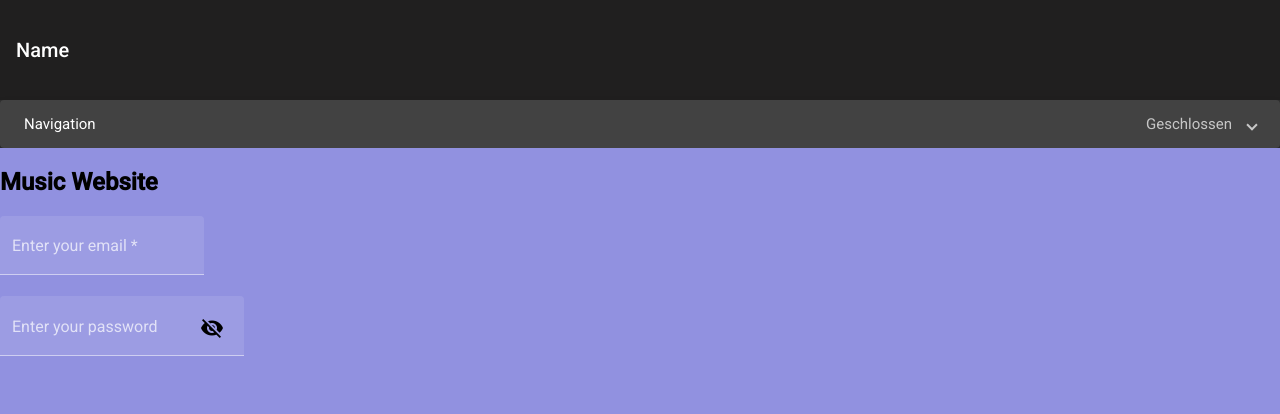
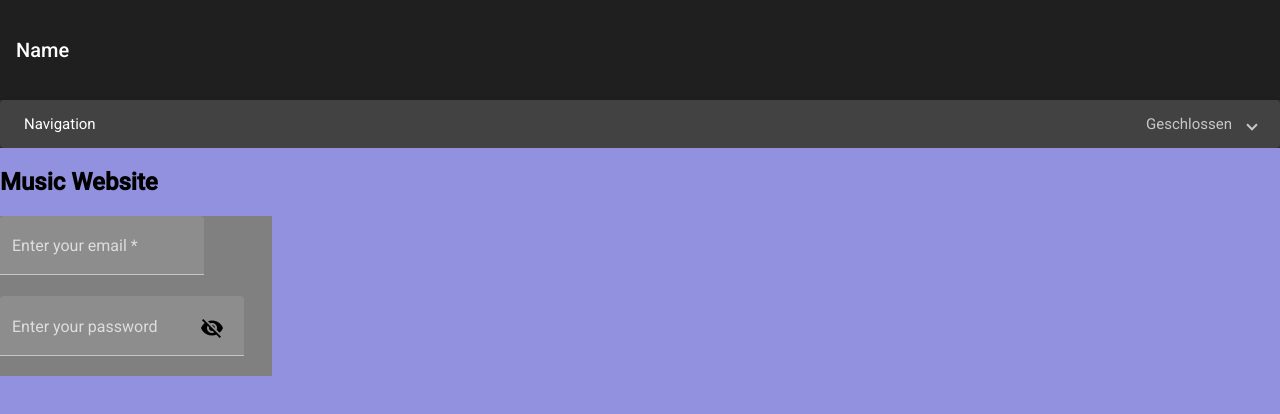
Before and after one commit to SirEtrigan/ProjektName, an Angular app in the folder ProjektName/: page / in a window 1280 px wide. Shown: the top 414 px of the page. Built offline with nearby package versions, Linux system fonts and the light colour scheme.

Commit message:
Small changes in SCSS components

```diff
--- a/ProjektName/src/app/app.component.scss
+++ b/ProjektName/src/app/app.component.scss
@@ -1,15 +1,6 @@
-.example-container .mat-form-field + .mat-form-field {
-    margin-left: 8px;
+
+  .loginField {
+    background-color: grey;
+    height: 10em;
+    width: 17em;
   }
-  .example-right-align {
-    text-align: right;
-  }
-//   Something for the password container but not entirely sure :D
-  input.example-right-align::-webkit-outer-spin-button,
-  input.example-right-align::-webkit-inner-spin-button {
-    display: none;
-  }
-
-  input.example-right-align {
-    -moz-appearance: textfield;
-  }
--- a/ProjektName/src/app/login/login.component.scss
+++ b/ProjektName/src/app/login/login.component.scss
@@ -1,6 +1,8 @@
 .example-container .mat-form-field + .mat-form-field {
     margin-left: 8px;
+    width: 125%;
   }
   .example-right-align {
     text-align: right;
+
   }
--- a/ProjektName/src/app/password/password.component.scss
+++ b/ProjektName/src/app/password/password.component.scss
@@ -5,10 +5,11 @@ input.example-right-align::-webkit-inner-spin-button {
 
 input.example-right-align {
   -moz-appearance: textfield;
+
 }
 .example-container .mat-form-field + .mat-form-field {
     margin-left: 8px;
   }
-  .example-right-align {
-    text-align: right;
-  }
+//   .example-right-align {
+//     text-align: right;
+//   }
```
